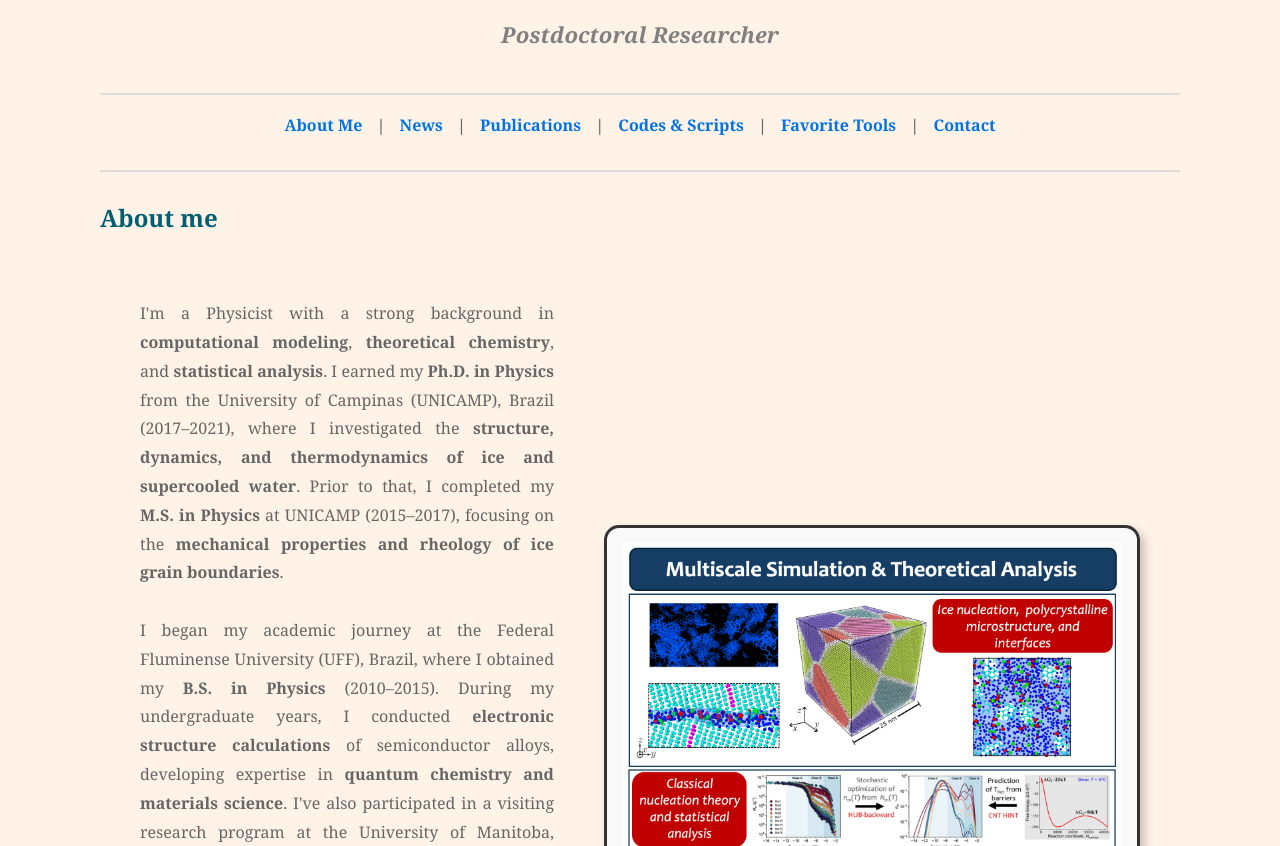
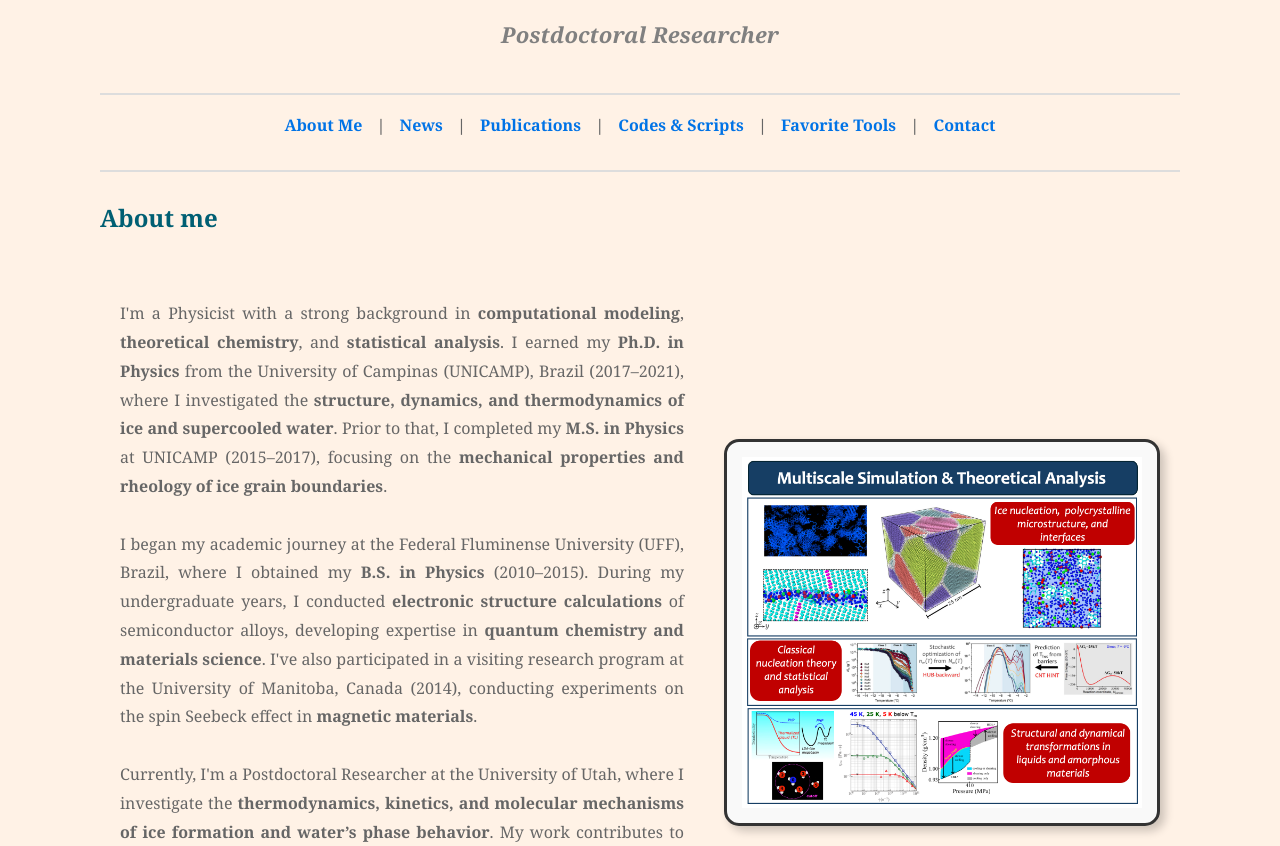
Before and after one commit to ribeiro-ingrid/ribeiro-ingrid.github.io, a plain HTML site: page index.html in a window 1280 px wide. Shown: the part 67-913 px from the top of the page. Drawn offline with Linux system fonts and the light colour scheme.

Commit message:
Update styles.css

```diff
--- a/styles.css
+++ b/styles.css
@@ -219,8 +219,8 @@ p {
     display: flex;
     align-items: center;
     justify-content: space-between;
-    gap: 50px; /* Increase spacing */
-    max-width: 1000px; /* Slightly wider */
+    gap: 40px; /* Increase spacing */
+    max-width: 1200px; /* Slightly wider */
     margin: auto;
     padding: 20px; /* Adds some padding */
 }
@@ -240,7 +240,7 @@ p {
 }
 
 .bio-image img {
-    width: 500px; /* Adjust to a reasonable size */
+    width: 400px; /* Adjust to a reasonable size */
     height: auto;
     border: 3px solid #333;
     padding: 15px;
```
